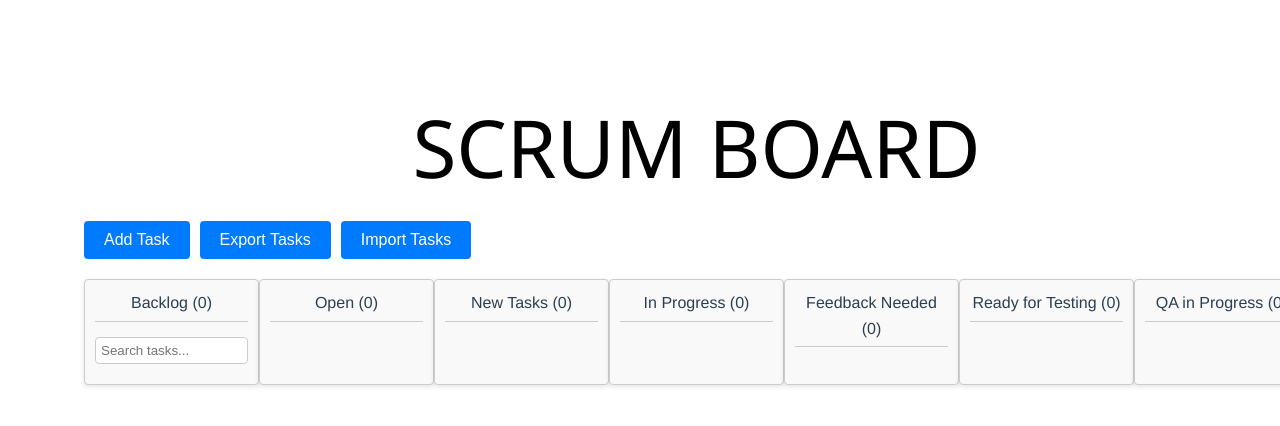
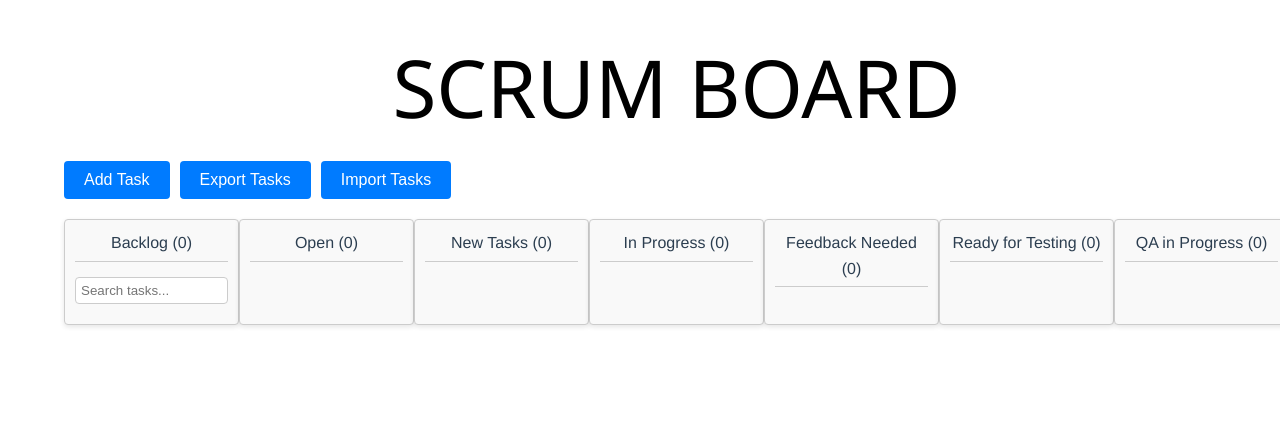
Before and after one commit to muhammad-usama-anjum/Scrum-Board-in-vue, a Vue app in the folder scrum-board/: page / in a window 1280 px wide. Shown: the part 216-642 px from the top of the page. Built offline with nearby package versions, Linux system fonts and the light colour scheme.

Commit message:
enhanced css styling

```diff
--- a/scrum-board/src/App.vue
+++ b/scrum-board/src/App.vue
@@ -22,6 +22,5 @@ export default {
   -moz-osx-font-smoothing: grayscale;
   text-align: center;
   color: #2c3e50;
-  margin-top: 60px;
 }
 </style>
--- a/scrum-board/src/components/ScrumBoard.vue
+++ b/scrum-board/src/components/ScrumBoard.vue
@@ -206,7 +206,7 @@ export default {
       if (this.dragStartColumnIndex !== null && this.dragStartTaskIndex !== null) {
         const draggedTask = this.columns[this.dragStartColumnIndex].tasks.splice(this.dragStartTaskIndex, 1)[0];
         this.columns[dropColumnIndex].tasks.push(draggedTask);
-        this.saveTasksToLocalStorage(); // Save changes to localStorage
+        this.saveTasksToLocalStorage();
       }
     },
     showAddTaskForm() {
@@ -323,12 +323,12 @@ export default {
   }
 };
 </script>
+
   <style scoped>
   .scrum-board {
     display: flex;
     flex-direction: column;
     align-items: center;
-    padding: 20px;
   }
 
   .scrum-board h1{
```
